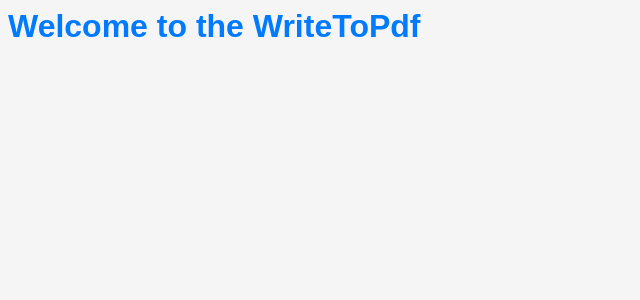
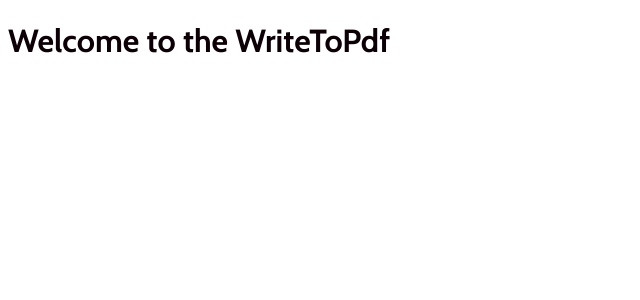
Before and after one commit to COS301-SE-2023/WriteToPdf, an Angular app in the folder frontend/: page / in a window 1280 px wide. Shown: the top 300 px of the page, without its empty margins (0-640 px from the left). Built offline with nearby package versions, Linux system fonts and the light colour scheme.

Commit message:
Added Cabin font

```diff
--- a/frontend/src/styles.scss
+++ b/frontend/src/styles.scss
@@ -1,48 +1,39 @@
 /* You can add global styles to this file, and also import other style files */
 
 /* Global Variables */
-$primary-color: #007bff;
-$secondary-color: #6c757d;
+$accent: #E61B23;
+$font-color: #0C0006;
+
+$dark-grey: #6F6F6F;
+$light-grey: #E3E3E3;
+
+$text-box-color: #f6f6f6;
 
 /* Global Styles */
-body {
-    font-family: Arial, sans-serif;
-    font-size: 16px;
-    color: $primary-color;
-    background-color: #f5f5f5;
+@font-face {
+    font-family: 'Cabin';
+    src: url('/assets/Fonts/Cabin/Cabin-VariableFont_wdth,wght.ttf');
 }
 
-h1,
-h2,
-h3,
-h4,
-h5,
-h6 {
-    margin-top: 0;
+body {
+    font-family: 'Cabin';
+    font-size: 16px;
+    color: $font-color;
+    background-color: #ffffff;
 }
 
-a {
-    color: $primary-color;
-    text-decoration: none;
 
-    &:hover {
-        text-decoration: underline;
-    }
-}
+
+// a {
+//     color: $primary-color;
+//     text-decoration: none;
+
+//     &:hover {
+//         text-decoration: underline;
+//     }
+// }
 
 /* Component-specific styles */
-.my-component {
-    background-color: $secondary-color;
-
-    .my-component-title {
-        font-weight: bold;
-        color: $primary-color;
-    }
-
-    .my-component-content {
-        margin-top: 10px;
-    }
-}
 
 body.dark-mode {
   color: #000000;
```
Also changed, not shown: frontend/src/assets/Fonts/Cabin/Cabin-Italic-VariableFont_wdth,wght.ttf (added), frontend/src/assets/Fonts/Cabin/Cabin-VariableFont_wdth,wght.ttf (added), frontend/src/assets/Fonts/Cabin/OFL.txt (added), frontend/src/assets/Fonts/Cabin/README.txt (added).
